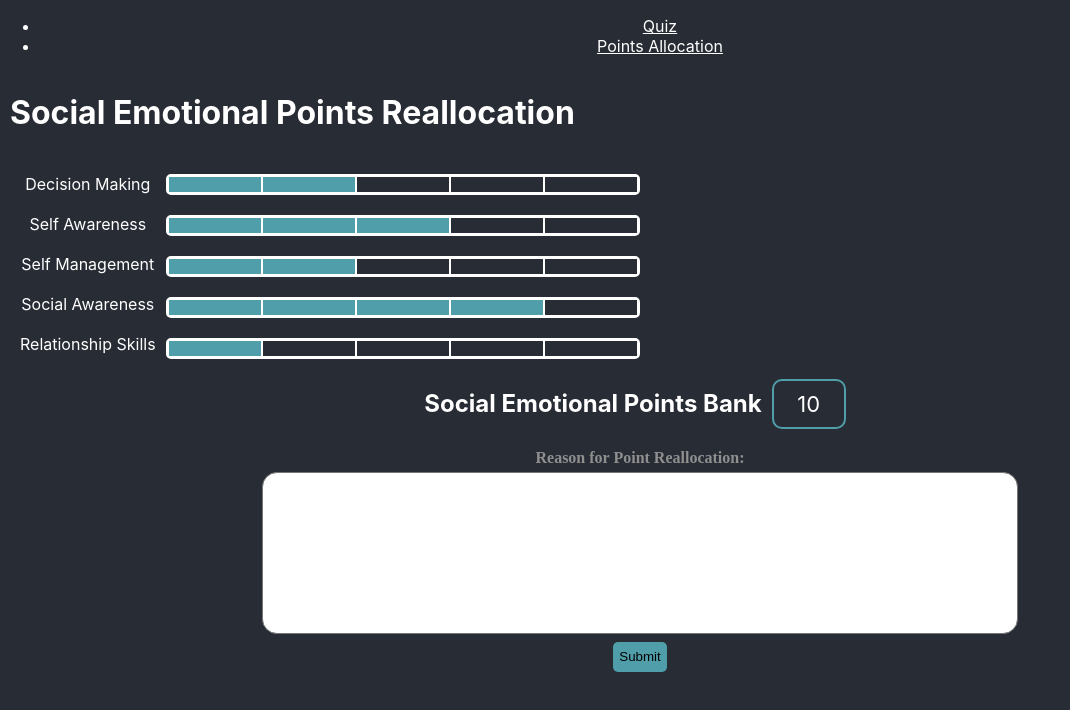
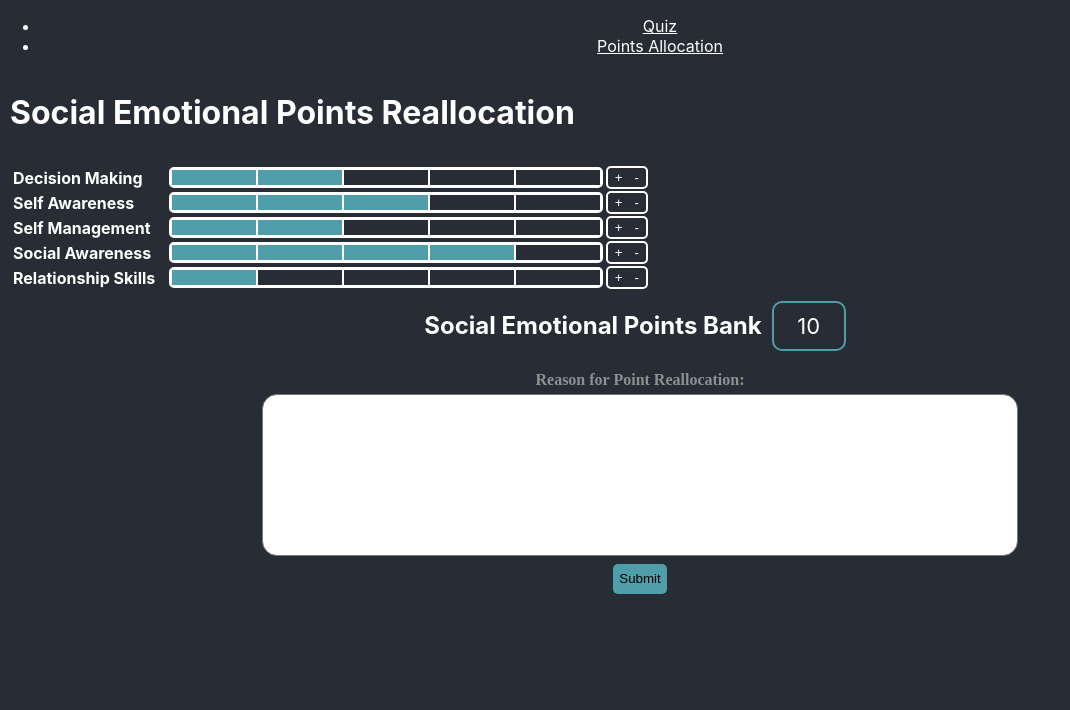
Before and after one commit to skarim9/The-Mindful-Applicant, a React (Create React App) app: page /points-reallocation in a window 1280 px wide. Shown: the top 710 px of the page, without its empty margins (0-1070 px from the left). Built offline with nearby package versions, Linux system fonts and the light colour scheme.

Commit message:
added add/sub option

```diff
--- a/src/points-allocation/PointsAllocation.tsx
+++ b/src/points-allocation/PointsAllocation.tsx
@@ -2,6 +2,7 @@ import React, { Component } from 'react';
 import TickBar from  './TickBar'
 import PromptBox from './prompt-box/PromptBox'
 import './point-allocation.scss'
+import { flexbox } from '@material-ui/system';
 
 
 export default class PointsAllocation extends Component <IAppProps,IAppState>{
@@ -46,26 +47,23 @@ export default class PointsAllocation extends Component <IAppProps,IAppState>{
      * @param stat - stat to modify
      */
     subtractPoint(stat:{category: string, progress:number,total:number}){
-        if(stat.progress>0){//can only subtract point from stat if stat has points
         stat.progress = stat.progress-1;
         console.log("Clicked on stat. Progress is now "+this.state.stats[0].progress)
         this.setState({
             pointsToAllocate:this.state.pointsToAllocate+1
         })
-        }
+
     }
     /**
      * Takes point from point bank and adds it to the stat
      * @param stat - stat to modify
      */
     addPoint(stat:{category: string, progress:number,total:number}){
-        if(this.state.pointsToAllocate>0&&stat.progress<stat.total){//add point iff stat is not full and there are points in bank
         stat.progress = stat.progress+1;
         console.log("Clicked on stat. Progress is now "+this.state.stats[0].progress)
         this.setState({
             pointsToAllocate:this.state.pointsToAllocate-1
         })
-        }
 
     }
 
@@ -83,24 +81,29 @@ export default class PointsAllocation extends Component <IAppProps,IAppState>{
                 </div>
             )
             tickBars.push(
-                <div key = {this.state.stats[i].category+"-bar"} className = "tick-bar-padding" >
-                    {
-                        <div onClick={(e) => this.addPoint(this.state.stats[i])}>
+                <tr key = {this.state.stats[i].category+"-bar"} className = "tick-bar-padding" >
+
+
+                        <th  className = "tick-bar-label" key = {this.state.stats[i].category+"-label"}>
+                            {this.state.stats[i].category}
+                        </th>
+                        <td className="tick-bar-block">
                         <TickBar filledTicks={this.state.stats[i].progress} numTicks={this.state.stats[i].total}/>
-                        </div>
-                    }
-                </div>
+                        </td>
+                        <td className="tick-bar-modifier">
+                            <button className="tick-bar-modifier" onClick={(e) => this.addPoint(this.state.stats[i])}>+</button>
+                            <button className="tick-bar-modifier" onClick={(e) => this.subtractPoint(this.state.stats[i])}>-</button>
+                        </td>
+
+                </tr>
             )
         }
         return(
-            <div className = "tick-bars-container">
-                <div style = {{float:"left"}}>
-                {labels}
-                </div>
-                <div>
+            <table className = "tick-bars-container">
+                <tbody>
                 {tickBars}
-                </div>
-            </div>
+                </tbody>
+            </table>
         )
     }
     createPointsBank(_pointsToAllocate:number){
--- a/src/points-allocation/point-allocation.scss
+++ b/src/points-allocation/point-allocation.scss
@@ -1,20 +1,47 @@
 .points-allocation-page-container{
     display:flex;
     flex-direction: column;
+}
+.tick-bar-and-mod-wrapper{
+    display: flex;
+}
+td.tick-bar-block{
+    width: 100%;
+}
+.tick-bar-modifier{
+    float: right;
+
+    display: flex;
+    flex-direction: row;
+    border: 2px solid white;
+    justify-content: space-between;
+    border-radius: 5px;
+}
+button.tick-bar-modifier{
+    background:none;
+    border: none;
+    width: 100%;
+    color:white;
+}
+button.tick-bar-modifier:active{
+
+    border: none;
 }
 .points-allocation-page-container h1{
     margin-left: 10px;
     align-self: flex-start;
 }
+.tick-bar-label{
+    text-align: left;
+    float: left;
+    margin-right: 10px;
+    white-space: nowrap;
+}
 
 .tick-bars-container{
-    display:block;
+    display:inline-block;
     width:50%;
     margin:10px;
-    float:left;
-}
-.tick-bar-padding{
-    padding:10px;
 }
 
 .points-label-container{
--- a/src/quiz/Quiz.tsx
+++ b/src/quiz/Quiz.tsx
@@ -7,7 +7,9 @@ export default class Quiz extends Component <IAppProps,IAppState>{
 
     constructor(props: IAppProps){
         super(props);
-        this.state = {name:"",
+        this.state = {
+        name:"",
+        isShowResults:false,
         questions:[
             "I know myself. I can react well to different situations.",
             "I dismiss negative thoughts I have about myself when they arise.",
@@ -26,7 +28,6 @@ export default class Quiz extends Component <IAppProps,IAppState>{
             "I do what I think is right even when pressured not to. ",
         ]}
     }
-
     createQuestion =(_question:string,_index:number) => {
 
 
@@ -58,6 +59,7 @@ export default class Quiz extends Component <IAppProps,IAppState>{
                 }
 
             </div>
+            <button className = "submitBtn" >Submit</button>
         </div>
         )
     }
@@ -65,7 +67,7 @@ export default class Quiz extends Component <IAppProps,IAppState>{
 interface IAppProps{
 }
 interface IAppState{
-
+    isShowResults: boolean;
     questions:string[];
     name:string;
 }
--- a/src/quiz/quiz.scss
+++ b/src/quiz/quiz.scss
@@ -36,3 +36,16 @@ li.invis-label{ //we don't use the default li labels so set them to invis.
     width: 80%;
 
 }
+
+.submitBtn{
+    margin-left: 110px;
+    min-height: 30px;
+    border-radius: 5px;
+    background-color: #509EAA;
+
+    border:none;
+}
+.submitBtn:hover{
+    background-color: rgb(137, 176, 235);
+
+}
```
Also changed, not shown: src/quiz/quiz-results/QuizResults.tsx (added, +30 -0 lines), src/quiz/quiz-results/quiz-results.scss (added, +7 -0 lines). Lines whose indentation alone changed are shown as unchanged.
